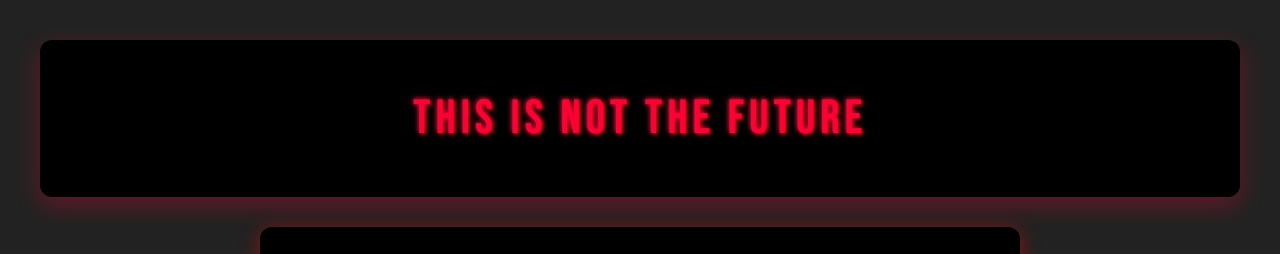
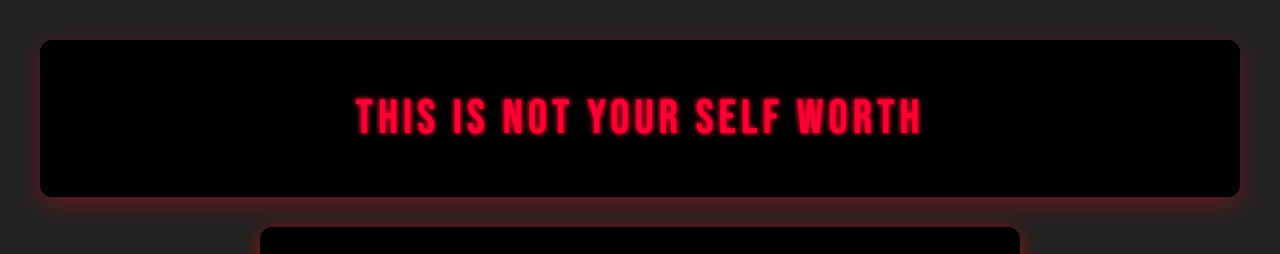
Before and after one commit to khrisiz/at2, a plain HTML site: page iq.html in a window 1280 px wide. Shown: the top 254 px of the page. Drawn offline with Linux system fonts and the light colour scheme.

Commit message:
Update iq.html

```diff
--- a/iq.html
+++ b/iq.html
@@ -155,7 +155,7 @@
 </head>
 <body>
     <header>
-     This is not the future
+     This is not your self worth
     </header>
     <div class="quiz-container">
         <div class="quiz-question" id="question"></div>
```
